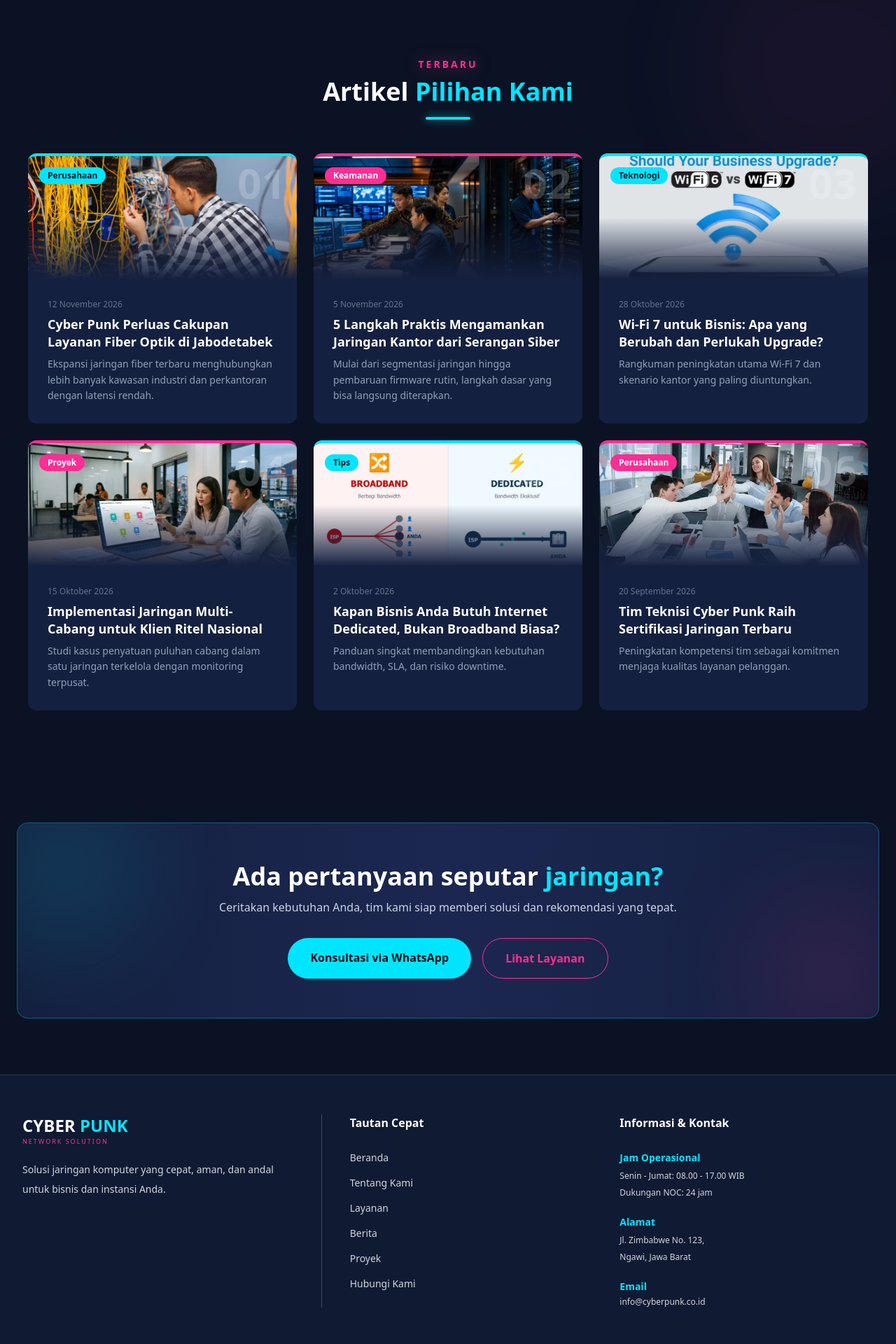
After one commit to Khaelzi/Company_Profile_Jaringan, a Laravel app: page /berita in a window 1280 px wide. The commit adds this page. Shown: the part 407-2327 px from the top of the page at 70% size. Run offline with Laravel 12, Linux system fonts and the light colour scheme; style sheets or scripts are compiled from the project's sources.

Commit message:
-Berita- menambahkan gambar untuk artikel pada halaman berita

```diff
--- /dev/null
+++ b/app/Http/Controllers/BeritaController.php
@@ -0,0 +1,11 @@
+<?php
+
+namespace App\Http\Controllers;
+
+class BeritaController extends Controller
+{
+    public function berita()
+    {
+        return view('page.berita');
+    }
+}
--- a/resources/views/components/navbar.blade.php
+++ b/resources/views/components/navbar.blade.php
@@ -61,7 +61,7 @@
                     </li>
 
                     <li>
-                        <a href="#"
+                        <a href="{{ route('berita') }}"
                             class="block py-2 px-3 lg:p-0 {{ request()->routeIs('berita') ? 'text-[#00e5ff] font-semibold' : 'text-slate-300 hover:text-[#00e5ff]' }}">
                             Berita
                         </a>
--- /dev/null
+++ b/resources/views/page/berita.blade.php
@@ -0,0 +1,195 @@
+@extends('layouts.layout')
+
+@section('title', 'Berita')
+@section('content')
+
+    {{-- HEADER (video transparan + pola grid + glow neon) --}}
+    <section class="relative overflow-hidden bg-gradient-to-br from-[#0b1224] via-[#101a33] to-[#1b2750] py-16 md:py-24">
+
+        {{-- Video background (looping, transparan) --}}
+        <video autoplay muted loop playsinline preload="auto"
+            class="absolute inset-0 h-full w-full object-cover opacity-40">
+            <source src="{{ asset('assets/video/berita.mp4') }}" type="video/mp4">
+        </video>
+
+        {{-- Lapisan gelap tipis supaya teks tetap terbaca --}}
+        <div class="absolute inset-0 bg-gradient-to-b from-[#0b1224]/60 via-[#0b1224]/40 to-[#0b1224]/70"></div>
+
+        {{-- Pola grid --}}
+        <div class="absolute inset-0 pointer-events-none"
+            style="background-image: linear-gradient(rgba(0,229,255,0.10) 1px, transparent 1px), linear-gradient(90deg, rgba(0,229,255,0.10) 1px, transparent 1px); background-size: 40px 40px;"></div>
+
+        {{-- Glow neon --}}
+        <div class="absolute -top-24 -right-24 w-96 h-96 rounded-full bg-[#ff2e93]/10 blur-3xl pointer-events-none"></div>
+        <div class="absolute -bottom-24 -left-24 w-96 h-96 rounded-full bg-[#00e5ff]/10 blur-3xl pointer-events-none"></div>
+
+        <div class="relative max-w-7xl mx-auto px-6 md:px-10 text-center">
+            <span class="text-[#ff2e93] font-semibold text-sm tracking-[3px] uppercase drop-shadow-[0_0_10px_rgba(255,46,147,0.7)]">
+                Berita
+            </span>
+            <h1 class="text-3xl md:text-5xl font-extrabold text-white mt-3 mb-5">
+                Kabar &amp;
+                <span class="text-[#00e5ff] drop-shadow-[0_0_14px_rgba(0,229,255,0.7)]">Wawasan Jaringan</span>
+            </h1>
+            <p class="max-w-3xl mx-auto text-slate-300 text-base md:text-lg leading-relaxed">
+                Perkembangan perusahaan, studi kasus proyek, dan tips teknologi dari tim Cyber Punk.
+            </p>
+        </div>
+    </section>
+
+
+    {{-- DAFTAR BERITA --}}
+    <section class="relative overflow-hidden py-16 md:py-20">
+        <div class="absolute -top-24 -right-24 w-96 h-96 rounded-full bg-[#ff2e93]/5 blur-3xl pointer-events-none"></div>
+
+        <div class="relative max-w-7xl mx-auto px-6 md:px-10">
+
+            <div class="text-center mb-12">
+                <span class="text-[#ff2e93] font-semibold text-sm tracking-[3px] uppercase drop-shadow-[0_0_10px_rgba(255,46,147,0.6)]">
+                    Terbaru
+                </span>
+                <h2 class="text-2xl md:text-4xl font-extrabold text-white mt-2">
+                    Artikel <span class="text-[#00e5ff]">Pilihan Kami</span>
+                </h2>
+                <div class="w-16 h-1 bg-[#00e5ff] mx-auto mt-4 rounded-full shadow-[0_0_12px_rgba(0,229,255,0.7)]"></div>
+            </div>
+
+            <div class="grid grid-cols-1 md:grid-cols-2 lg:grid-cols-3 gap-6">
+
+                {{-- BERITA 01 --}}
+                <article class="group bg-[#14203f] rounded-xl border-t-4 border-[#00e5ff] flex flex-col overflow-hidden transition duration-300 hover:-translate-y-2 hover:shadow-[0_10px_40px_rgba(0,229,255,0.2)]">
+                    <div class="relative overflow-hidden h-44 bg-gradient-to-br from-[#1b2750] to-[#0b1224]">
+                        <img src="{{ asset('assets/img/berita1.png') }}" alt="Cyber Punk Perluas Cakupan Layanan Fiber Optik di Jabodetabek"
+                            onerror="this.style.display='none'"
+                            class="w-full h-44 object-cover transition duration-500 group-hover:scale-110">
+                        <div class="absolute inset-0 bg-gradient-to-t from-[#14203f] via-transparent to-transparent"></div>
+                        <span class="absolute top-4 left-4 bg-[#00e5ff] text-[#0b1224] text-xs font-bold px-3 py-1 rounded-full">Perusahaan</span>
+                        <span class="absolute top-2 right-4 text-6xl font-extrabold text-white/20">01</span>
+                    </div>
+                    <div class="p-7 flex flex-col flex-1">
+                        <p class="text-xs text-slate-500">12 November 2026</p>
+                        <h3 class="text-lg font-bold text-white leading-snug mt-2 mb-2 group-hover:text-[#00e5ff] transition">Cyber Punk Perluas Cakupan Layanan Fiber Optik di Jabodetabek</h3>
+                        <p class="text-sm text-slate-400 leading-relaxed">Ekspansi jaringan fiber terbaru menghubungkan lebih banyak kawasan industri dan perkantoran dengan latensi rendah.</p>
+                    </div>
+                </article>
+
+                {{-- BERITA 02 --}}
+                <article class="group bg-[#14203f] rounded-xl border-t-4 border-[#ff2e93] flex flex-col overflow-hidden transition duration-300 hover:-translate-y-2 hover:shadow-[0_10px_40px_rgba(255,46,147,0.2)]">
+                    <div class="relative overflow-hidden h-44 bg-gradient-to-br from-[#1b2750] to-[#0b1224]">
+                        <img src="{{ asset('assets/img/berita2.png') }}" alt="5 Langkah Praktis Mengamankan Jaringan Kantor dari Serangan Siber"
+                            onerror="this.style.display='none'"
+                            class="w-full h-44 object-cover transition duration-500 group-hover:scale-110">
+                        <div class="absolute inset-0 bg-gradient-to-t from-[#14203f] via-transparent to-transparent"></div>
+                        <span class="absolute top-4 left-4 bg-[#ff2e93] text-white text-xs font-bold px-3 py-1 rounded-full">Keamanan</span>
+                        <span class="absolute top-2 right-4 text-6xl font-extrabold text-white/20">02</span>
+                    </div>
+                    <div class="p-7 flex flex-col flex-1">
+                        <p class="text-xs text-slate-500">5 November 2026</p>
+                        <h3 class="text-lg font-bold text-white leading-snug mt-2 mb-2 group-hover:text-[#ff2e93] transition">5 Langkah Praktis Mengamankan Jaringan Kantor dari Serangan Siber</h3>
+                        <p class="text-sm text-slate-400 leading-relaxed">Mulai dari segmentasi jaringan hingga pembaruan firmware rutin, langkah dasar yang bisa langsung diterapkan.</p>
+                    </div>
+                </article>
+
+                {{-- BERITA 03 --}}
+                <article class="group bg-[#14203f] rounded-xl border-t-4 border-[#00e5ff] flex flex-col overflow-hidden transition duration-300 hover:-translate-y-2 hover:shadow-[0_10px_40px_rgba(0,229,255,0.2)]">
+                    <div class="relative overflow-hidden h-44 bg-gradient-to-br from-[#1b2750] to-[#0b1224]">
+                        <img src="{{ asset('assets/img/berita3.png') }}" alt="Wi-Fi 7 untuk Bisnis: Apa yang Berubah dan Perlukah Upgrade?"
+                            onerror="this.style.display='none'"
+                            class="w-full h-44 object-cover transition duration-500 group-hover:scale-110">
+                        <div class="absolute inset-0 bg-gradient-to-t from-[#14203f] via-transparent to-transparent"></div>
+                        <span class="absolute top-4 left-4 bg-[#00e5ff] text-[#0b1224] text-xs font-bold px-3 py-1 rounded-full">Teknologi</span>
+                        <span class="absolute top-2 right-4 text-6xl font-extrabold text-white/20">03</span>
+                    </div>
+                    <div class="p-7 flex flex-col flex-1">
+                        <p class="text-xs text-slate-500">28 Oktober 2026</p>
+                        <h3 class="text-lg font-bold text-white leading-snug mt-2 mb-2 group-hover:text-[#00e5ff] transition">Wi-Fi 7 untuk Bisnis: Apa yang Berubah dan Perlukah Upgrade?</h3>
+                        <p class="text-sm text-slate-400 leading-relaxed">Rangkuman peningkatan utama Wi-Fi 7 dan skenario kantor yang paling diuntungkan.</p>
+                    </div>
+                </article>
+
+                {{-- BERITA 04 --}}
+                <article class="group bg-[#14203f] rounded-xl border-t-4 border-[#ff2e93] flex flex-col overflow-hidden transition duration-300 hover:-translate-y-2 hover:shadow-[0_10px_40px_rgba(255,46,147,0.2)]">
+                    <div class="relative overflow-hidden h-44 bg-gradient-to-br from-[#1b2750] to-[#0b1224]">
+                        <img src="{{ asset('assets/img/berita4.png') }}" alt="Implementasi Jaringan Multi-Cabang untuk Klien Ritel Nasional"
+                            onerror="this.style.display='none'"
+                            class="w-full h-44 object-cover transition duration-500 group-hover:scale-110">
+                        <div class="absolute inset-0 bg-gradient-to-t from-[#14203f] via-transparent to-transparent"></div>
+                        <span class="absolute top-4 left-4 bg-[#ff2e93] text-white text-xs font-bold px-3 py-1 rounded-full">Proyek</span>
+                        <span class="absolute top-2 right-4 text-6xl font-extrabold text-white/20">04</span>
+                    </div>
+                    <div class="p-7 flex flex-col flex-1">
+                        <p class="text-xs text-slate-500">15 Oktober 2026</p>
+                        <h3 class="text-lg font-bold text-white leading-snug mt-2 mb-2 group-hover:text-[#ff2e93] transition">Implementasi Jaringan Multi-Cabang untuk Klien Ritel Nasional</h3>
+                        <p class="text-sm text-slate-400 leading-relaxed">Studi kasus penyatuan puluhan cabang dalam satu jaringan terkelola dengan monitoring terpusat.</p>
+                    </div>
+                </article>
+
+                {{-- BERITA 05 --}}
+                <article class="group bg-[#14203f] rounded-xl border-t-4 border-[#00e5ff] flex flex-col overflow-hidden transition duration-300 hover:-translate-y-2 hover:shadow-[0_10px_40px_rgba(0,229,255,0.2)]">
+                    <div class="relative overflow-hidden h-44 bg-gradient-to-br from-[#1b2750] to-[#0b1224]">
+                        <img src="{{ asset('assets/img/berita5.png') }}" alt="Kapan Bisnis Anda Butuh Internet Dedicated, Bukan Broadband Biasa?"
+                            onerror="this.style.display='none'"
+                            class="w-full h-44 object-cover transition duration-500 group-hover:scale-110">
+                        <div class="absolute inset-0 bg-gradient-to-t from-[#14203f] via-transparent to-transparent"></div>
+                        <span class="absolute top-4 left-4 bg-[#00e5ff] text-[#0b1224] text-xs font-bold px-3 py-1 rounded-full">Tips</span>
+                        <span class="absolute top-2 right-4 text-6xl font-extrabold text-white/20">05</span>
+                    </div>
+                    <div class="p-7 flex flex-col flex-1">
+                        <p class="text-xs text-slate-500">2 Oktober 2026</p>
+                        <h3 class="text-lg font-bold text-white leading-snug mt-2 mb-2 group-hover:text-[#00e5ff] transition">Kapan Bisnis Anda Butuh Internet Dedicated, Bukan Broadband Biasa?</h3>
+                        <p class="text-sm text-slate-400 leading-relaxed">Panduan singkat membandingkan kebutuhan bandwidth, SLA, dan risiko downtime.</p>
+                    </div>
+                </article>
+
+                {{-- BERITA 06 --}}
+                <article class="group bg-[#14203f] rounded-xl border-t-4 border-[#ff2e93] flex flex-col overflow-hidden transition duration-300 hover:-translate-y-2 hover:shadow-[0_10px_40px_rgba(255,46,147,0.2)]">
+                    <div class="relative overflow-hidden h-44 bg-gradient-to-br from-[#1b2750] to-[#0b1224]">
+                        <img src="{{ asset('assets/img/berita6.png') }}" alt="Tim Teknisi Cyber Punk Raih Sertifikasi Jaringan Terbaru"
+                            onerror="this.style.display='none'"
+                            class="w-full h-44 object-cover transition duration-500 group-hover:scale-110">
+                        <div class="absolute inset-0 bg-gradient-to-t from-[#14203f] via-transparent to-transparent"></div>
+                        <span class="absolute top-4 left-4 bg-[#ff2e93] text-white text-xs font-bold px-3 py-1 rounded-full">Perusahaan</span>
+                        <span class="absolute top-2 right-4 text-6xl font-extrabold text-white/20">06</span>
+                    </div>
+                    <div class="p-7 flex flex-col flex-1">
+                        <p class="text-xs text-slate-500">20 September 2026</p>
+                        <h3 class="text-lg font-bold text-white leading-snug mt-2 mb-2 group-hover:text-[#ff2e93] transition">Tim Teknisi Cyber Punk Raih Sertifikasi Jaringan Terbaru</h3>
+                        <p class="text-sm text-slate-400 leading-relaxed">Peningkatan kompetensi tim sebagai komitmen menjaga kualitas layanan pelanggan.</p>
+                    </div>
+                </article>
+
+            </div>
+        </div>
+    </section>
+
+
+    {{-- BANNER CTA --}}
+    <section class="py-16 md:py-20 px-6">
+        <div class="relative overflow-hidden max-w-7xl mx-auto rounded-2xl bg-gradient-to-r from-[#14203f] via-[#1b2750] to-[#14203f] border border-[#00e5ff]/30 p-10 md:p-14 text-center">
+            <div class="absolute -top-16 -left-16 w-64 h-64 rounded-full bg-[#00e5ff]/10 blur-3xl pointer-events-none"></div>
+            <div class="absolute -bottom-16 -right-16 w-64 h-64 rounded-full bg-[#ff2e93]/10 blur-3xl pointer-events-none"></div>
+
+            <div class="relative">
+                <h2 class="text-2xl md:text-4xl font-extrabold text-white">
+                    Ada pertanyaan seputar <span class="text-[#00e5ff]">jaringan?</span>
+                </h2>
+                <p class="text-slate-300 mt-3 max-w-2xl mx-auto">
+                    Ceritakan kebutuhan Anda, tim kami siap memberi solusi dan rekomendasi yang tepat.
+                </p>
+
+                <div class="flex flex-col sm:flex-row gap-4 justify-center mt-8">
+                    <a href="https://wa.me/6281234567890?text={{ urlencode('Halo Cyber Punk, saya ingin konsultasi kebutuhan jaringan') }}"
+                        target="_blank"
+                        class="inline-block bg-[#00e5ff] text-[#0b1224] font-bold px-8 py-4 rounded-full hover:scale-105 hover:shadow-[0_0_30px_rgba(0,229,255,0.6)] transition">
+                        Konsultasi via WhatsApp
+                    </a>
+                    <a href="{{ url('/layanan') }}"
+                        class="inline-block border border-[#ff2e93] text-[#ff2e93] font-bold px-8 py-4 rounded-full hover:bg-[#ff2e93] hover:text-white hover:shadow-[0_0_30px_rgba(255,46,147,0.5)] transition">
+                        Lihat Layanan
+                    </a>
+                </div>
+            </div>
+        </div>
+    </section>
+
+@endsection
--- a/routes/web.php
+++ b/routes/web.php
@@ -4,11 +4,11 @@ use Illuminate\Support\Facades\Route;
 use App\Http\Controllers\BerandaController;
 use App\Http\Controllers\TentangKamiController;
 use App\Http\Controllers\LayananController;
-//use App\Http\Controllers\BeritaController;
+use App\Http\Controllers\BeritaController;
 use App\Http\Controllers\ProyekController;
 
 Route::get('/', [BerandaController::class, 'beranda'])->name('beranda');
 Route::get('/tentang-kami', [TentangKamiController::class, 'tentangkami'])->name('tentang-kami');
 Route::get('/layanan', [LayananController::class, 'layanan'])->name('layanan');
-// Route::get('/berita', [BeritaController::class, 'berita'])->name('berita');
+Route::get('/berita', [BeritaController::class, 'berita'])->name('berita');
 Route::get('/proyek', [ProyekController::class, 'proyek'])->name('proyek');
```
Also changed, not shown: package-lock.json, public/assets/img/berita1.png (added), public/assets/img/berita2.png (added), public/assets/img/berita3.png (added), public/assets/img/berita4.png (added), public/assets/img/berita5.png (added), public/assets/img/berita6.png (added).
